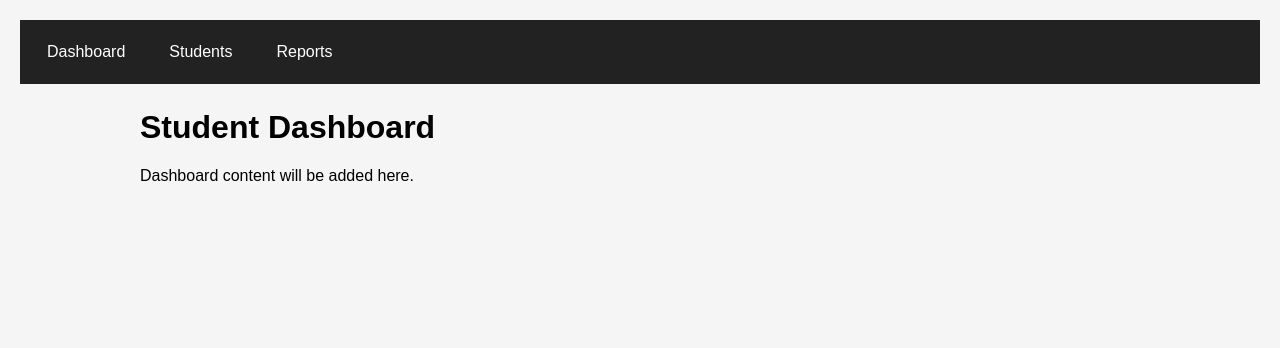
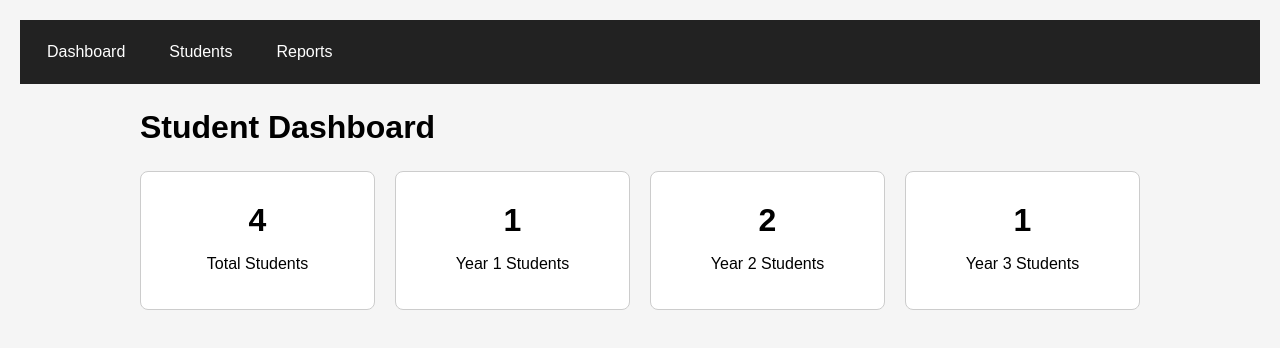
Before and after one commit to jessojoy/student-management-system, a plain HTML site: page dashboard.html in a window 1280 px wide. Drawn offline with Linux system fonts and the light colour scheme.

Commit message:
Implement dashboard statistics

```diff
--- a/css/style.css
+++ b/css/style.css
@@ -72,3 +72,19 @@ td {
     color: lightgreen;
     font-weight: bold;
 }
+
+.dashboard-cards {
+    display: grid;
+    grid-template-columns: repeat(4, 1fr);
+    gap: 20px;
+    margin-top: 25px;
+}
+
+.dashboard-cards .card {
+    text-align: center;
+}
+
+.dashboard-cards h2 {
+    font-size: 32px;
+    margin: 10px 0;
+}
--- a/dashboard.html
+++ b/dashboard.html
@@ -3,18 +3,49 @@
 <head>
     <meta charset="UTF-8">
     <meta name="viewport" content="width=device-width, initial-scale=1.0">
-    <title>Dashboard</title>
+
+    <title>Student Dashboard</title>
+
     <link rel="stylesheet" href="css/style.css">
 </head>
+
 <body>
 
     <nav id="mainNavigation"></nav>
 
     <main>
+
         <h1>Student Dashboard</h1>
-        <p>Dashboard content will be added here.</p>
+
+        <div class="dashboard-cards">
+
+            <div class="card">
+                <h2 id="totalStudents">0</h2>
+                <p>Total Students</p>
+            </div>
+
+            <div class="card">
+                <h2 id="yearOneStudents">0</h2>
+                <p>Year 1 Students</p>
+            </div>
+
+            <div class="card">
+                <h2 id="yearTwoStudents">0</h2>
+                <p>Year 2 Students</p>
+            </div>
+
+            <div class="card">
+                <h2 id="yearThreeStudents">0</h2>
+                <p>Year 3 Students</p>
+            </div>
+
+        </div>
+
     </main>
 
     <script src="js/app.js"></script>
+    <script src="js/studentData.js"></script>
+    <script src="js/dashboard.js"></script>
+
 </body>
 </html>
--- a/js/dashboard.js
+++ b/js/dashboard.js
@@ -0,0 +1,33 @@
+function loadDashboard() {
+
+    const totalStudents = students.length;
+
+    const yearOneStudents = students.filter(
+        student => student.year === 1
+    ).length;
+
+    const yearTwoStudents = students.filter(
+        student => student.year === 2
+    ).length;
+
+    const yearThreeStudents = students.filter(
+        student => student.year === 3
+    ).length;
+
+    document.getElementById("totalStudents").textContent =
+        totalStudents;
+
+    document.getElementById("yearOneStudents").textContent =
+        yearOneStudents;
+
+    document.getElementById("yearTwoStudents").textContent =
+        yearTwoStudents;
+
+    document.getElementById("yearThreeStudents").textContent =
+        yearThreeStudents;
+}
+
+document.addEventListener(
+    "DOMContentLoaded",
+    loadDashboard
+);
--- a/js/studentData.js
+++ b/js/studentData.js
@@ -0,0 +1,26 @@
+const students = [
+    {
+        id: "ST001",
+        name: "Arun Kumar",
+        course: "Computer Science",
+        year: 2
+    },
+    {
+        id: "ST002",
+        name: "Meera Nair",
+        course: "Computer Science",
+        year: 3
+    },
+    {
+        id: "ST003",
+        name: "Rahul Raj",
+        course: "Electronics",
+        year: 2
+    },
+    {
+        id: "ST004",
+        name: "Anjali S",
+        course: "Mechanical",
+        year: 1
+    }
+];
```
